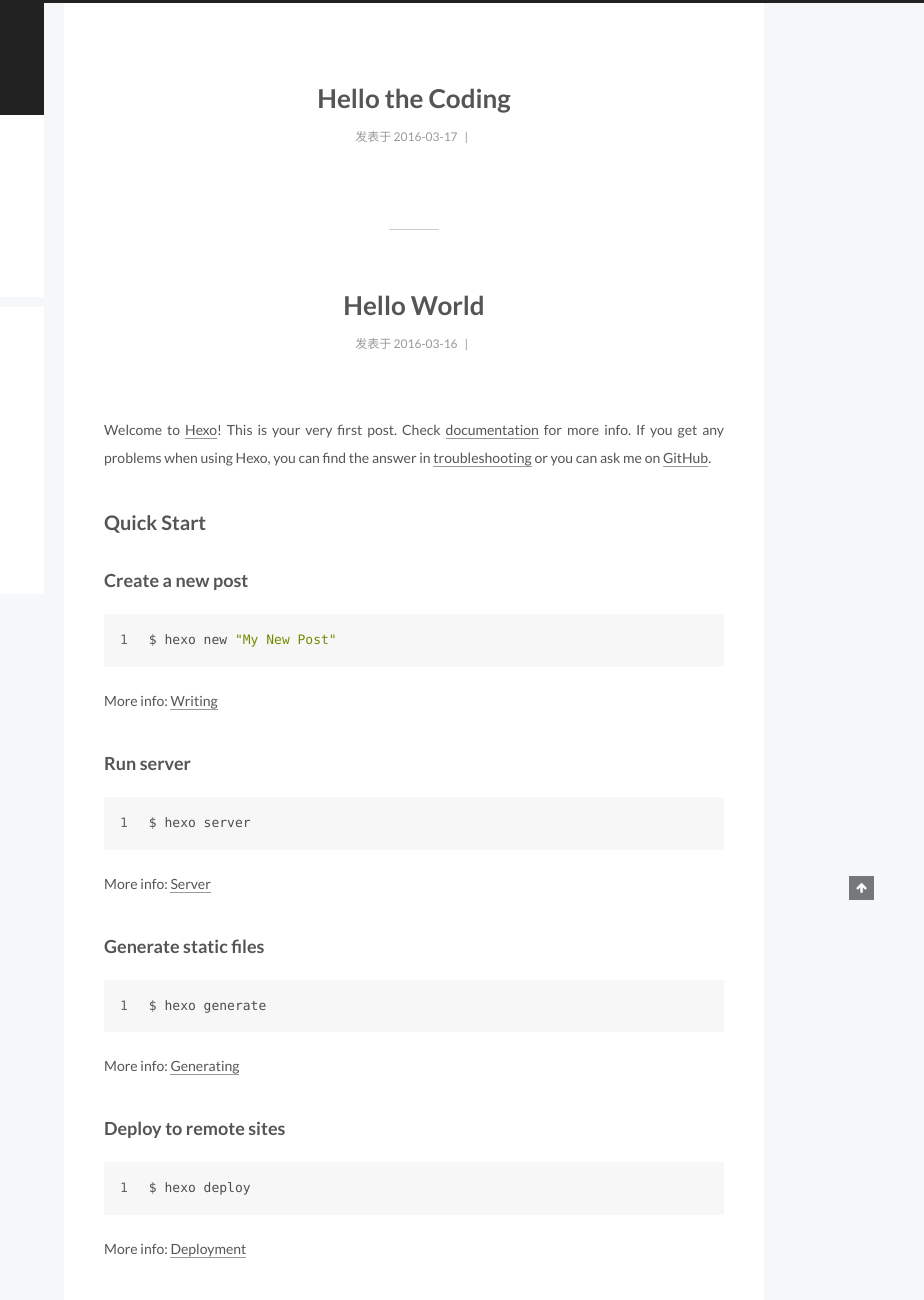
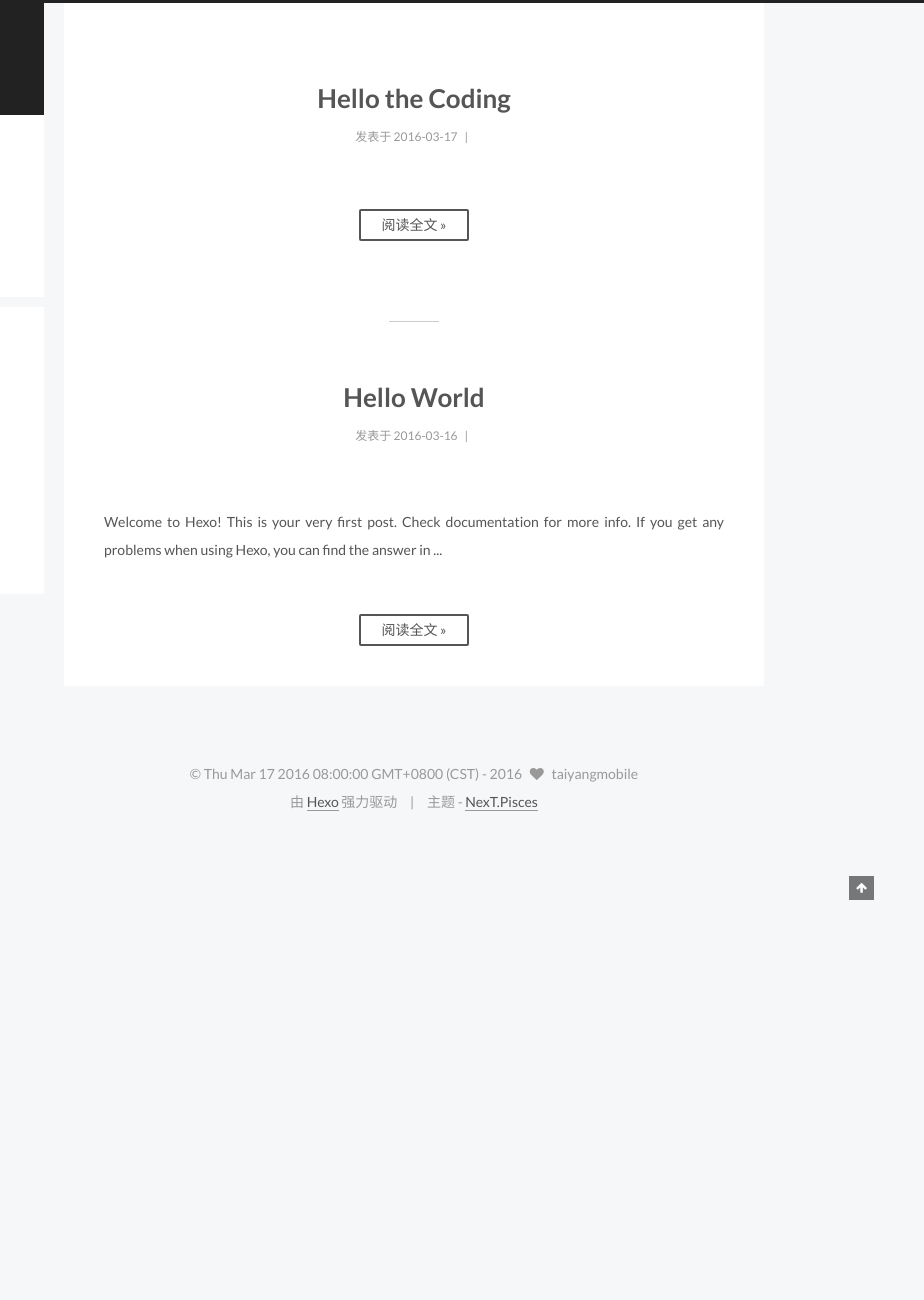
Before and after one commit to taiyangmobile/taiyangmobile.github.io, a plain HTML site: page index.html in a window 1280 px wide. Shown: the top 1300 px of the page, 356-1280 px from the left. After the commit the page ends 836 px from the top, so only its background shows below. Drawn offline with Linux system fonts and the light colour scheme; a script that the page names is missing.

Commit message:
Site updated: 2016-03-17 11:39:22

```diff
--- a/css/main.css
+++ b/css/main.css
@@ -1513,7 +1513,7 @@ pre .javascript .function {
   width: 4px;
   height: 4px;
   border-radius: 50%;
-  background: #d72f4b;
+  background: #a7d6ff;
 }
 .links-of-blogroll {
   font-size: 13px;
--- a/index.html
+++ b/index.html
@@ -279,6 +279,12 @@
 
 
 
+          <div class="post-more-link text-center">
+            <a class="btn" href="/2016/03/17/Hello-the-Coding/#more" rel="contents">
+              阅读全文 &raquo;
+            </a>
+          </div>
+
 
     </div>
 
@@ -371,17 +377,14 @@
 
 
 
-            <p>Welcome to <a href="https://hexo.io/" target="_blank" rel="external">Hexo</a>! This is your very first post. Check <a href="https://hexo.io/docs/" target="_blank" rel="external">documentation</a> for more info. If you get any problems when using Hexo, you can find the answer in <a href="https://hexo.io/docs/troubleshooting.html" target="_blank" rel="external">troubleshooting</a> or you can ask me on <a href="https://github.com/hexojs/hexo/issues" target="_blank" rel="external">GitHub</a>.</p>
-<h2 id="Quick-Start"><a href="#Quick-Start" class="headerlink" title="Quick Start"></a>Quick Start</h2><h3 id="Create-a-new-post"><a href="#Create-a-new-post" class="headerlink" title="Create a new post"></a>Create a new post</h3><figure class="highlight bash"><table><tr><td class="gutter"><pre><span class="line">1</span><br></pre></td><td class="code"><pre><span class="line">$ hexo new <span class="string">"My New Post"</span></span><br></pre></td></tr></table></figure>
-<p>More info: <a href="https://hexo.io/docs/writing.html" target="_blank" rel="external">Writing</a></p>
-<h3 id="Run-server"><a href="#Run-server" class="headerlink" title="Run server"></a>Run server</h3><figure class="highlight bash"><table><tr><td class="gutter"><pre><span class="line">1</span><br></pre></td><td class="code"><pre><span class="line">$ hexo server</span><br></pre></td></tr></table></figure>
-<p>More info: <a href="https://hexo.io/docs/server.html" target="_blank" rel="external">Server</a></p>
-<h3 id="Generate-static-files"><a href="#Generate-static-files" class="headerlink" title="Generate static files"></a>Generate static files</h3><figure class="highlight bash"><table><tr><td class="gutter"><pre><span class="line">1</span><br></pre></td><td class="code"><pre><span class="line">$ hexo generate</span><br></pre></td></tr></table></figure>
-<p>More info: <a href="https://hexo.io/docs/generating.html" target="_blank" rel="external">Generating</a></p>
-<h3 id="Deploy-to-remote-sites"><a href="#Deploy-to-remote-sites" class="headerlink" title="Deploy to remote sites"></a>Deploy to remote sites</h3><figure class="highlight bash"><table><tr><td class="gutter"><pre><span class="line">1</span><br></pre></td><td class="code"><pre><span class="line">$ hexo deploy</span><br></pre></td></tr></table></figure>
-<p>More info: <a href="https://hexo.io/docs/deployment.html" target="_blank" rel="external">Deployment</a></p>
+          Welcome to Hexo! This is your very first post. Check documentation for more info. If you get any problems when using Hexo, you can find the answer in
+          ...
 
-
+          <div class="post-more-link text-center">
+            <a class="btn" href="/2016/03/16/hello-world/#more" rel="contents">
+              阅读全文 &raquo;
+            </a>
+          </div>
 
 
     </div>
```
